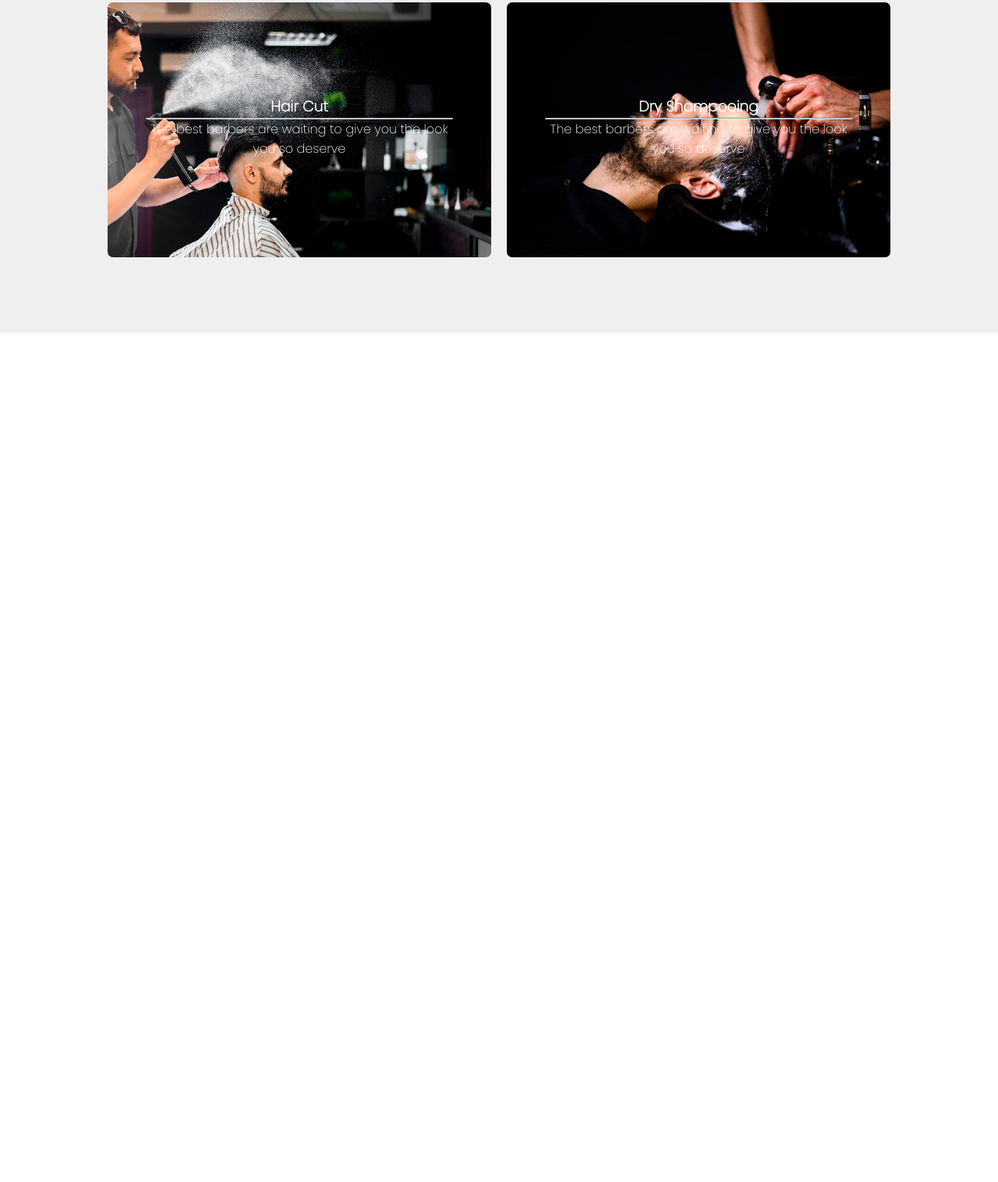
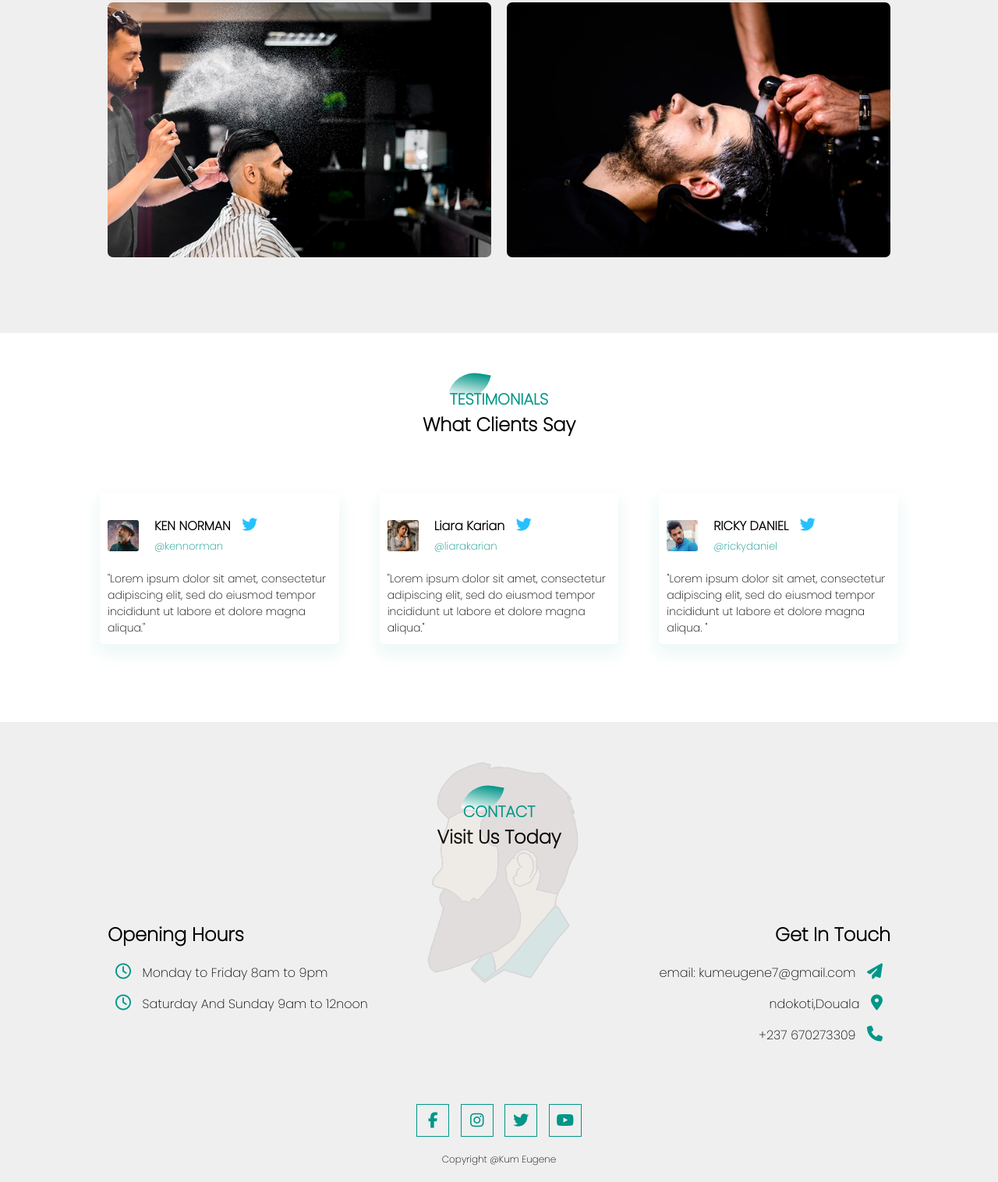
Before and after one commit to KumEugene/barber-s-shop, a plain HTML site: page index.html in a window 1280 px wide. Shown: the part 2120-3636 px from the top of the page at 78% size. Before the commit the page ends 2547 px from the top, so only its background shows below. Drawn offline with Linux system fonts and the light colour scheme; some packages are replaced by stand-ins of ours; a script that the page names is missing.

Commit message:
completed the project

```diff
--- a/index.html
+++ b/index.html
@@ -11,6 +11,8 @@
 <link rel="preconnect" href="https://fonts.googleapis.com">
 <link rel="preconnect" href="https://fonts.gstatic.com" crossorigin>
 <script src="https://kit.fontawesome.com/e10da297f2.js" crossorigin="anonymous"></script>
+<script src="https://cdn.jsdelivr.net/gh/cferdinandi/smooth-scroll/dist/smooth-scroll.polyfills.min.js"></script>
+
 <link href="https://fonts.googleapis.com/css2?family=Kaushan+Script&family=Poppins:wght@200&display=swap" rel="stylesheet">
 
 </head>
@@ -29,11 +31,11 @@
     <div id="sideNav">
         <nav>
             <ul>
-                <li><a href="#">HOME</a></li>
-                <li><a href="#">FEATURES</a></li>
-                <li><a href="#">SERVICES</a></li>
-                <li><a href="#">TESTIMONIALS</a></li>
-                <li><a href="#">MEET US</a></li>
+                <li><a href="#banner">HOME</a></li>
+                <li><a href="#feature">FEATURES</a></li>
+                <li><a href="#service">SERVICES</a></li>
+                <li><a href="#testimonial">TESTIMONIALS</a></li>
+                <li><a href="#footer">MEET US</a></li>
             </ul>
         </nav>
     </div>
@@ -132,14 +134,77 @@
         </div>
     </section>
 
+    <!--Testimonial-->
+    <section id="testimonial">
+        <div class="title-text">
+            <p>TESTIMONIALS</p>
+            <h2>What Clients Say</h2>
+        </div>
 
+        <div class="testimonial-row">
+            <div class="testimonial-col">
+                <div class="user">
+                    <img src="images/img-1.jpg" alt="">
+                    <div class="user-info">
+                        <h4>KEN NORMAN <i class="fa fa-twitter"></i></h4>
+                        <small>@kennorman</small>
+                    </div>
+                </div>
+                <p>"Lorem ipsum dolor sit amet, consectetur adipiscing elit, sed do eiusmod tempor incididunt ut labore et dolore magna aliqua."</p>
+            </div>
+            <div class="testimonial-col">
+                <div class="user">
+                    <img src="images/img-2.jpg" alt="">
+                    <div class="user-info">
+                        <h4>Liara Karian <i class="fa fa-twitter"></i></h4>
+                        <small>@liarakarian</small>
+                    </div>
+                </div>
+                <p>"Lorem ipsum dolor sit amet, consectetur adipiscing elit, sed do eiusmod tempor incididunt ut labore et dolore magna aliqua."</p>
+            </div>
+            <div class="testimonial-col">
+                <div class="user">
+                    <img src="images/img-3.jpg" alt="">
+                    <div class="user-info">
+                        <h4>RICKY DANIEL <i class="fa fa-twitter"></i></h4>
+                        <small>@rickydaniel</small>
+                    </div>
+                </div>
+                <p>"Lorem ipsum dolor sit amet, consectetur adipiscing elit, sed do eiusmod tempor incididunt ut labore et dolore magna aliqua. "</p>
+            </div>
+        </div>
+    </section>
 
+    <!--footer-->
 
+    <section id="footer">
+        <img src="images/footer-img.png" alt="" class="footer-img">
+        <div class="title-text">
+            <p>CONTACT</p>
+            <h2>Visit Us Today</h2>
 
-
-
-
-
+        </div>
+        <div class="footer-row">
+            <div class="footer-left">
+                <h2>Opening Hours</h2>
+                <p><i class="fa fa-clock-o"></i> Monday to Friday 8am to 9pm</p>
+                <p><i class="fa fa-clock-o"></i> Saturday And Sunday 9am to 12noon</p>
+            </div>
+            <div class="footer-right">
+                <h2>Get In Touch</h2>
+                <p>email: kumeugene7@gmail.com <i class="fa fa-paper-plane"></i></p>
+                <p>ndokoti,Douala <i class="fa fa-map-marker"></i></p>
+                <p>+237 670273309 <i class="fa fa-phone"></i></p>
+            </div>
+        </div>
+        <div class="social-links">
+            <i class="fa fa-facebook"></i>
+            <i class="fa fa-instagram"></i>
+            <i class="fa fa-twitter"></i>
+            <i class="fa fa-youtube-play"></i>
+            <p>Copyright @Kum Eugene</p>
+        </div>
+    </section>
 
 
 
@@ -218,6 +283,10 @@
                 menu.src = "images/menu.png"
             }
         }
+        var scroll = new SmoothScroll('a[href*="#"]', {
+        speed: 500,
+        speedAsDuration: true
+    });
     </script>
 </body>
 </html>
--- a/style.css
+++ b/style.css
@@ -239,30 +239,155 @@ nav ul li a{
 .service-desc{
     width: 80%;
     position: absolute;
-    bottom: 40%;
+    bottom: 0;
     left: 50%;
     transform: translateX(-50%);
+    opacity: 0;
+    transition: 1s;
+}
+hr{
+    background: #fff;
+    height: 2px;
+    border: 0;
+    margin: 15px auto;
+    width: 60%;
 }
 
+.service-desc p{
+    font-size: 14px;
+}
 
+.single-service:hover .service-desc{
+    bottom: 40%;
+    opacity: 1;
+}
 
+/* Testimonials */
+#testimonial{
+    width: 100%;
+    padding: 70px 0;
+}
 
+.testimonial-row{
+    width: 80%;
+    margin: auto;
+    display: flex;
+    justify-content: space-between;
+    align-items: flex-start;
+    flex-wrap: wrap;
+}
 
+.testimonial-col{
+    flex-basis: 28%;
+    padding: 10px;
+    margin-bottom: 30px;
+    border-radius: 5px;
+    box-shadow: 0px 10px 20px 3px #00968814;
+    cursor: pointer;
+    transition: transform .5s;
+}
 
+.testimonial-col p{
+    font-size: 14px;
+}
 
+.user{
+    display: flex;
+    align-items: center;
+    margin: 20px 0;
+}
 
+.user img{
+    width: 40px;
+    margin-right: 20px;
+    border-radius: 3px;
+}
 
+.user-info .fa{
+    margin-left: 10px;
+    color: #27c0ff;
+    font-size: 20px;
+}
 
+.user-info small{
+    color: #009688;
+}
 
+.testimonial-col:hover{
+    transform: translateY(-7px);
+}
 
+#footer{
+    padding: 100px 0 20px;
+    background: #efefef;
+    position: relative;
+}
+.footer-row{
+    display: flex;
+    justify-content: space-between;
+    flex-wrap: wrap;
+    margin: 0 auto;
+    width: 80%;
+}
 
+.footer-left, .footer-right{
+    flex-basis: 45%;
+    padding: 10px;
+    margin-bottom: 20px;
+}
 
+.footer-right{
+    text-align: right;
+}
 
+.footer-row h2{
+    margin: 10px 0;
+}
+.footer-row p{
+    line-height: 35px;
+}
 
+.footer-left .fa, .footer-right .fa{
+    color: #009688;
+    font-size: 20px;
+    margin: 10px;
+}
 
+.footer-img{
+    position: absolute;
+    max-width: 370px;
+    opacity: 0.1;
+    left: 50%;
+    top: 35%;
+    transform: translate(-50%, -50%);
+}
 
+.social-links{
+    text-align: center;
+}
 
+.social-links .fa{
+    width: 40px;
+    height: 40px;
+    font-size: 20px;
+    line-height: 40px;
+    border: 1px solid #009688;
+    margin: 40px 5px 0;
+    color: #009688;
+    cursor: pointer;
+    transition: .5s;
+}
 
+.social-links .fa:hover{
+    background: #009688;
+    color: #fff;
+    transform: translateY(-7px);
+}
+
+.social-links p{
+    font-size: 12px;
+    margin-top: 20px;
+}
 
 
 
@@ -344,4 +469,27 @@ nav ul li a{
     .features-img img{
         width: 100%;
     }
+    .single-service{
+        flex-basis: 100%;
+        margin-bottom: 30px;
+    }
+    .single-service p{
+        font-size: 12px;
+    }
+    hr{
+        margin: 5px auto;
+    }
+    .single-service:hover .service-desc{
+        bottom: 25% !important;
+    }
+    .testimonial-col{
+        flex-basis: 100%;
+    }
+    .footer-left, .footer-right{
+        flex-basis: 100%;
+        font-size: 14px;
+    }
+    .footer-img{
+        top: 25%;
+    }
 }
```
